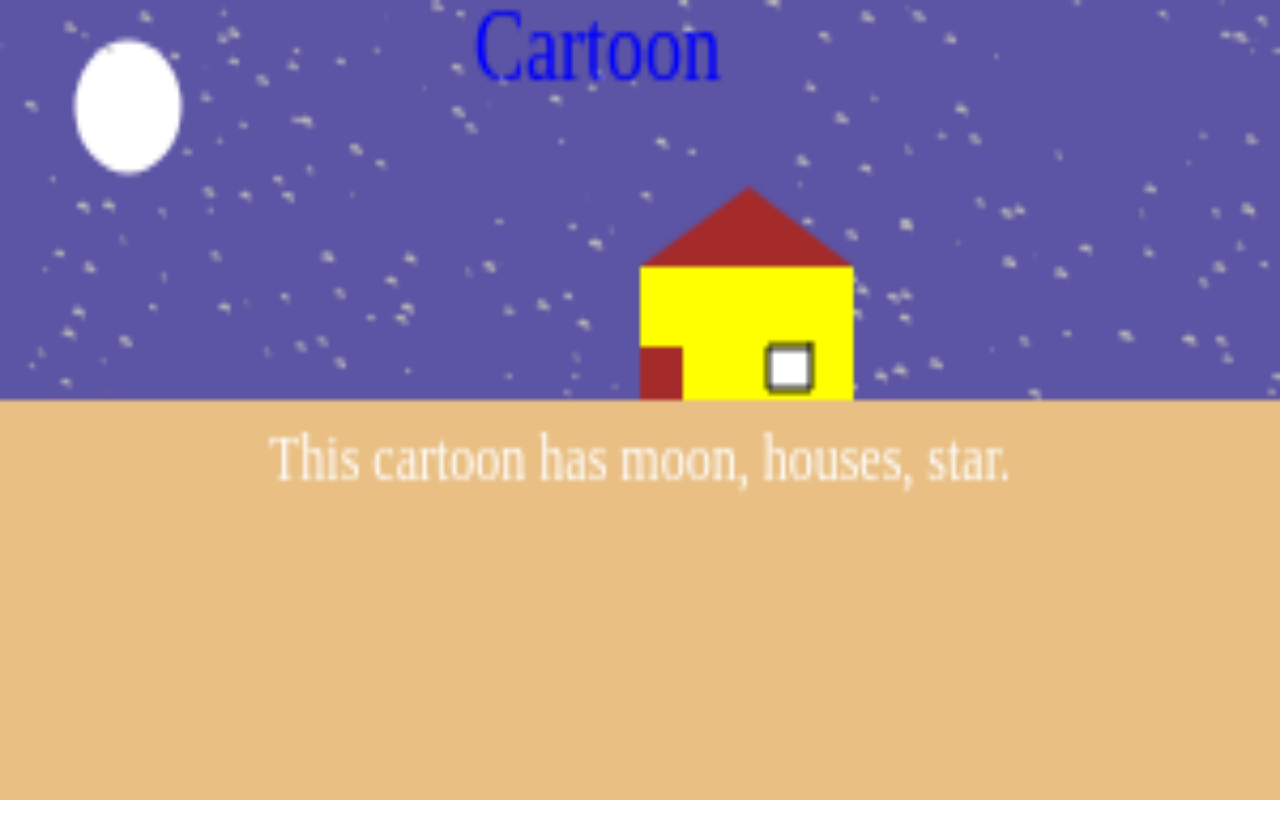
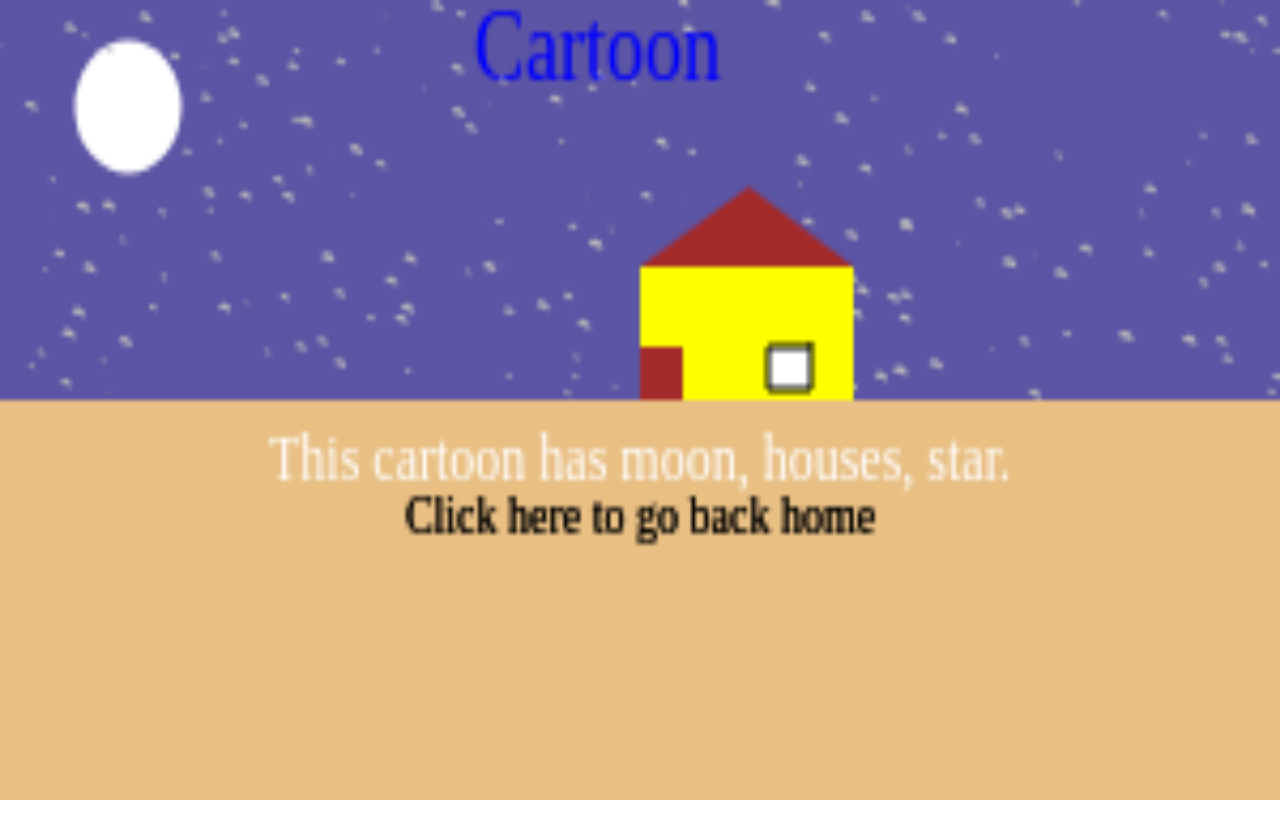
Before and after one commit to birongliu/multimedia-programming, a plain HTML site: page projects/cartoon/index.html in a window 1280 px wide. Drawn offline with Linux system fonts and the light colour scheme.

Commit message:
Add button to go back home

```diff
--- a/projects/cartoon/index.html
+++ b/projects/cartoon/index.html
@@ -7,6 +7,7 @@
   </head>
   <body style="margin: 0px; padding: 0px; overflow: hidden">
     <canvas id="canvas" style="width: 100vw; height: 100vh"></canvas>
+    <p id="btn"></p>
     <script src="./index.js"></script>
   </body>
 </html>
--- a/projects/cartoon/index.js
+++ b/projects/cartoon/index.js
@@ -100,7 +100,13 @@ class Cartoon {
     this.write("Cartoon", 140, 15, "blue");
     this.setGround();
     this.write("This cartoon has moon, houses, star.", 150, 90, "white", 12);
+    this.button();
     return this;
+  }
+
+  button() {
+    this.write("Click here to go back home", 150, 100, "black", 10);
+    this.canvas.onclick = () => window.location.assign("../../README.md");
   }
 
   setBackground(color) {
@@ -124,6 +130,7 @@ class Cartoon {
     this.items.moon(30, 20);
     this.items.star();
     this.items.house();
+    this.button();
   }
 }
 
```
